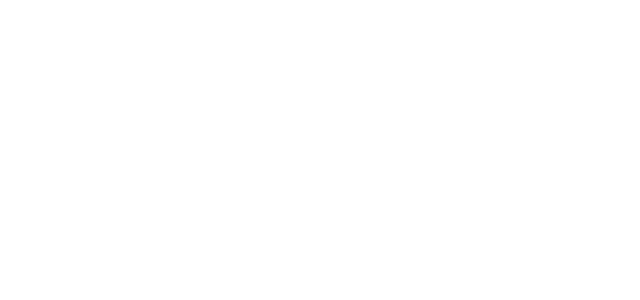
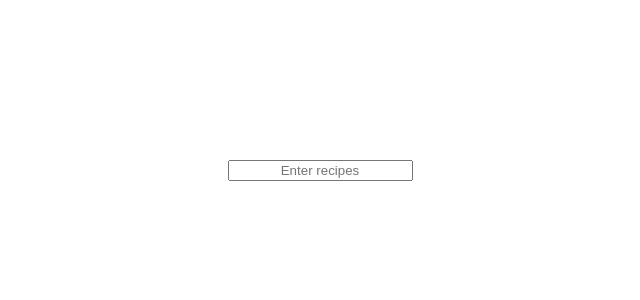
Before and after one commit to arunansh98/machine-coding-react, a React (Create React App) app: page /autocomplete in a window 1280 px wide. Before the commit this address had no page. Shown: the top 300 px of the page, without its empty margins (320-960 px from the left). Built offline with nearby package versions, Linux system fonts and the light colour scheme.

Commit message:
AutoCompletePage and Routing Logic

```diff
--- a/src/App.js
+++ b/src/App.js
@@ -3,6 +3,7 @@
 import CarouselPage from "./questions/Carousel/CarouselPage";
 import ProgressBarPage from "./questions/ProgressBar/ProgressBarPage";
 import FileExplorerPage from "./questions/FileExplorer/FileExplorerPage";
+import AutoCompletePage from "./questions/AutoComplete/AutoCompletePage";
 
 const basename =
   process.env.NODE_ENV === "production" ? "/machine-coding-react" : "/";
@@ -15,6 +16,7 @@
         <Route path="/carousel" element={<CarouselPage />} />
         <Route path="/progress-bar" element={<ProgressBarPage />} />
         <Route path="/file-explorer" element={<FileExplorerPage />} />
+        <Route path="/autocomplete" element={<AutoCompletePage />} />
       </Routes>
     </Router>
   );
--- a/src/HomePage.js
+++ b/src/HomePage.js
@@ -15,6 +15,9 @@
         <div className="question-card">
           <Link to="/file-explorer">3. File Explorer Component</Link>
         </div>
+        <div className="question-card">
+          <Link to="/autocomplete">4. AutoComplete Component</Link>
+        </div>
       </div>
     </div>
   );
--- /dev/null
+++ b/src/questions/AutoComplete/AutoComplete.css
@@ -0,0 +1,8 @@
+.auto-complete-options {
+  position: absolute;
+  border: 1px solid black;
+  border-radius: 5px;
+  width: fit-content;
+  max-height: 500px;
+  overflow-y: overlay;
+}
--- /dev/null
+++ b/src/questions/AutoComplete/AutoComplete.js
@@ -0,0 +1,36 @@
+import { useRef, useState } from "react";
+import "./AutoComplete.css";
+
+export default function AutoComplete(props) {
+  const { value, onChange, placeholder, options } = props;
+  const [showAutoComplete, setShowAutoComplete] = useState(false);
+  const autoCompleteRef = useRef();
+
+  return (
+    <div style={{ width: "fit-content", position: "relative" }}>
+      <input
+        type="text"
+        value={value}
+        onChange={onChange}
+        placeholder={placeholder}
+        onFocus={() => setShowAutoComplete(true)}
+        onBlur={() => setShowAutoComplete(false)}
+        ref={autoCompleteRef}
+      />
+      {showAutoComplete && options && options.length > 0 && (
+        <div className="auto-complete-options">
+          {options.map((option) => (
+            <div
+              key={option.id}
+              style={{
+                border: "1px solid black",
+              }}
+            >
+              {option.value}
+            </div>
+          ))}
+        </div>
+      )}
+    </div>
+  );
+}
--- /dev/null
+++ b/src/questions/AutoComplete/AutoCompletePage.css
@@ -0,0 +1,11 @@
+.App {
+  font-family: sans-serif;
+  display: flex;
+  justify-content: center;
+  margin-top: 10rem;
+}
+
+input,
+input::placeholder {
+  text-align: center;
+}
--- /dev/null
+++ b/src/questions/AutoComplete/AutoCompletePage.js
@@ -0,0 +1,62 @@
+import { useCallback, useState } from "react";
+import "./AutoCompletePage.css";
+import { UseDebounce } from "../../shared/components/UseDebounce";
+import AutoComplete from "./AutoComplete";
+
+export default function AutoCompletePage() {
+  const [recipe, setRecipe] = useState("");
+
+  const [options, setOptions] = useState([]);
+
+  const [cache, setCache] = useState({});
+
+  const searchRecipes = useCallback(async () => {
+    if (recipe) {
+      // caching logic | performance optimization
+      if (cache[recipe]) {
+        setOptions(cache[recipe]);
+      } else {
+        const response = await fetch(
+          "https://dummyjson.com/recipes/search?q=" + recipe
+        );
+        const json = await response.json();
+        handleAutoCompleteOptions(json.recipes);
+      }
+    } else {
+      setOptions([]);
+    }
+  }, [recipe]);
+
+  // debouncing logic | performance optimization
+  UseDebounce([recipe], searchRecipes, 200);
+
+  const handleAutoComplete = (e) => {
+    setRecipe(e.target.value);
+  };
+
+  const handleAutoCompleteOptions = (recipes) => {
+    const newOptions =
+      recipes && recipes.length > 0
+        ? recipes.map((recipe) => ({
+            key: recipe.id,
+            value: recipe.name,
+          }))
+        : [];
+    setOptions(newOptions);
+    setCache((prev) => ({
+      ...prev,
+      [recipe]: newOptions,
+    }));
+  };
+
+  return (
+    <div className="App">
+      <AutoComplete
+        placeholder="Enter recipes"
+        value={recipe}
+        onChange={(e) => handleAutoComplete(e)}
+        options={options}
+      />
+    </div>
+  );
+}
--- /dev/null
+++ b/src/shared/components/UseDebounce.js
@@ -0,0 +1,10 @@
+import { useEffect } from "react";
+
+function UseDebounce(dependencyArray, callbackFunction, delay) {
+  useEffect(() => {
+    const timer = setTimeout(callbackFunction, delay);
+    return () => clearTimeout(timer);
+  }, dependencyArray);
+}
+
+export { UseDebounce };
```
Also changed, not shown: src/questions/AutoComplete/README.md (added).
